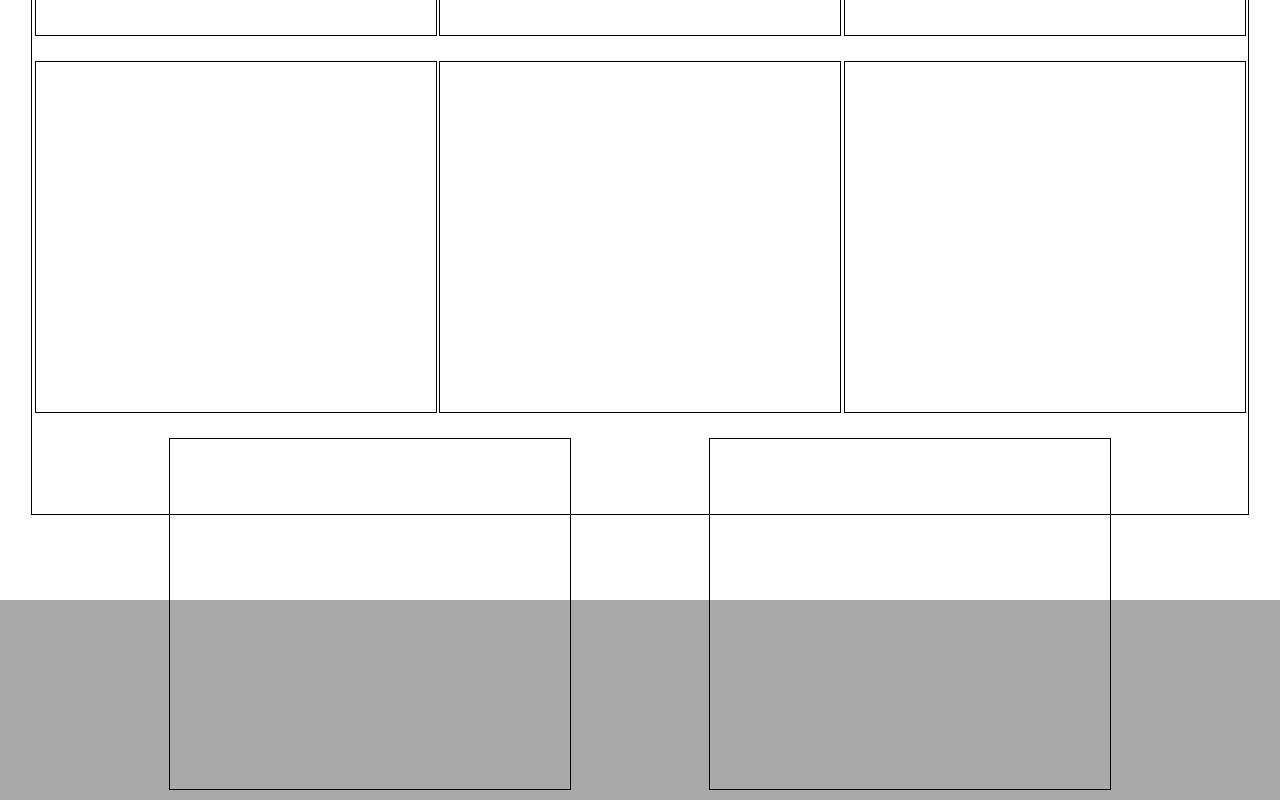
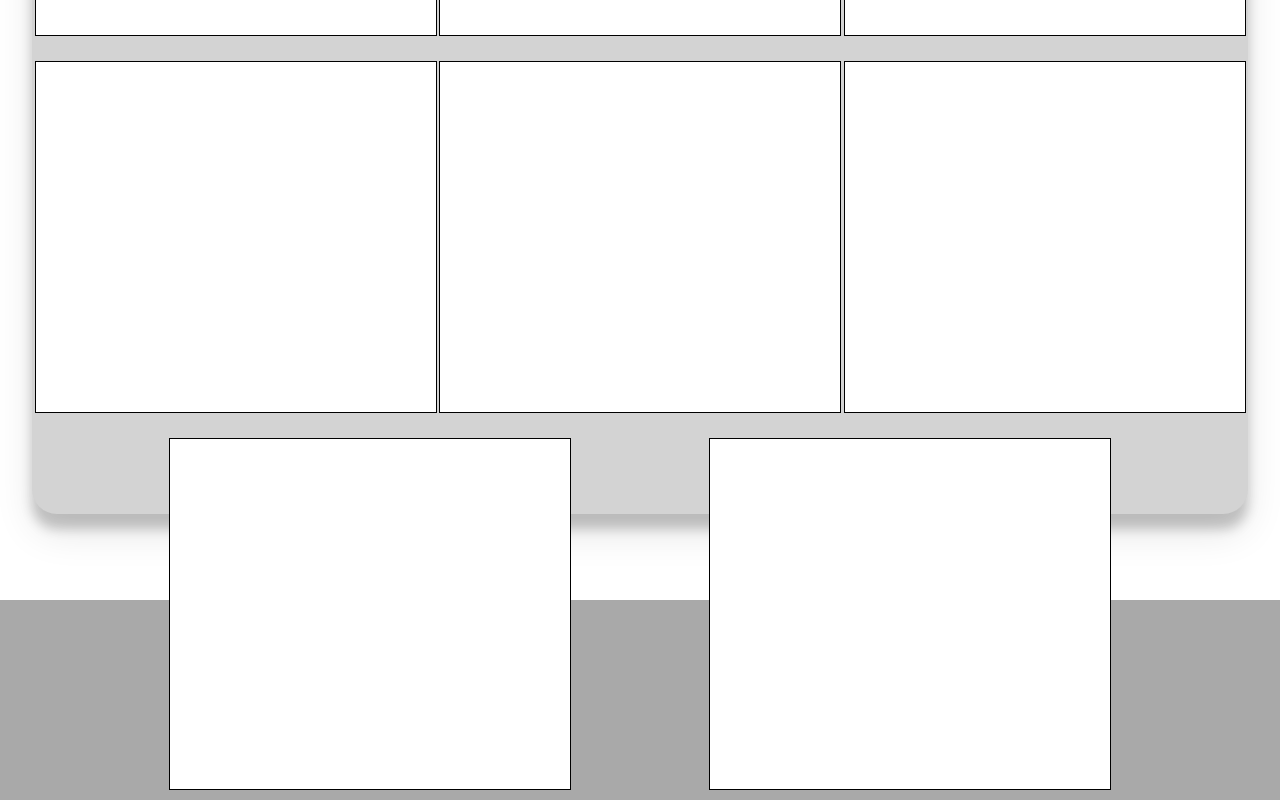
Before and after one commit to GarinMcCullick/DobbsCustoms, a React (Create React App) app in the folder dobbs-customs/: page / in a window 1280 px wide. Shown: the part 1575-2375 px from the top of the page. Built offline with nearby package versions, Linux system fonts and the light colour scheme.

Commit message:
added some shadows

```diff
--- a/dobbs-customs/src/Components/Gallery.js
+++ b/dobbs-customs/src/Components/Gallery.js
@@ -20,18 +20,23 @@ const Container = styled.div`
 const InnerContainer = styled.div`
     width:95%;
     height:95%;
-    border:1px solid black;
+    background-color:lightgrey;
     display:flex;
     flex-flow:row wrap;
     justify-content:space-evenly;
     align-items:start;
+    border-radius:25px;
+    z-index:1;
+    box-shadow: 0 19px 38px rgba(0,0,0,0.10), 0 15px 12px rgba(0,0,0,0.20);
 `
 
 const ImgContainers = styled.div`
     width:400px;
     height:350px;
     border:1px solid black;
+    background-color:white;
     margin-top:25px;
+    z-index:2;
 `
 
 export default function Gallery() {
```
